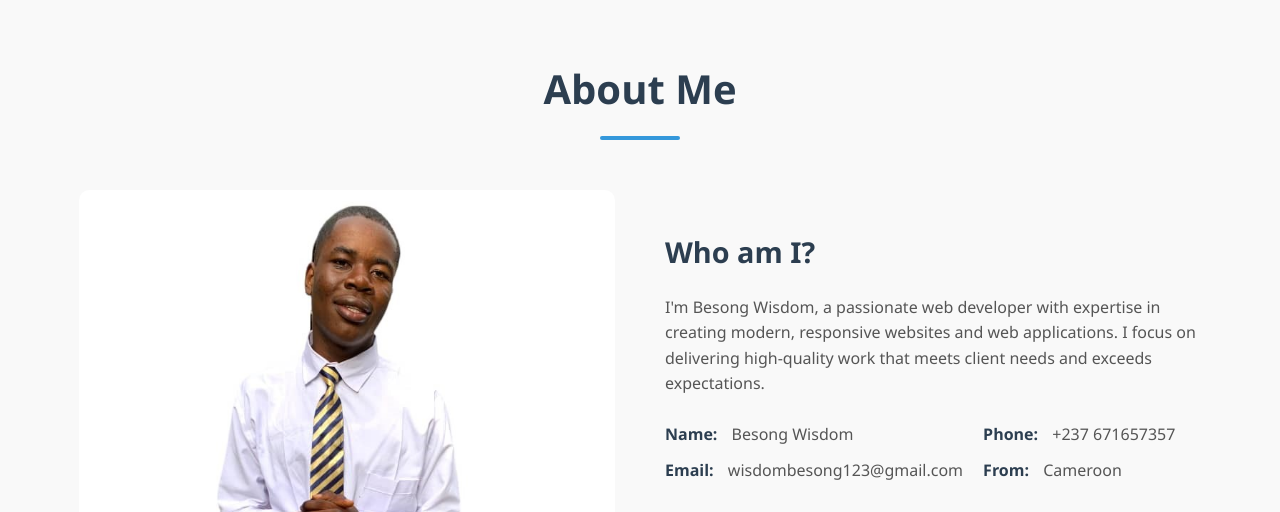
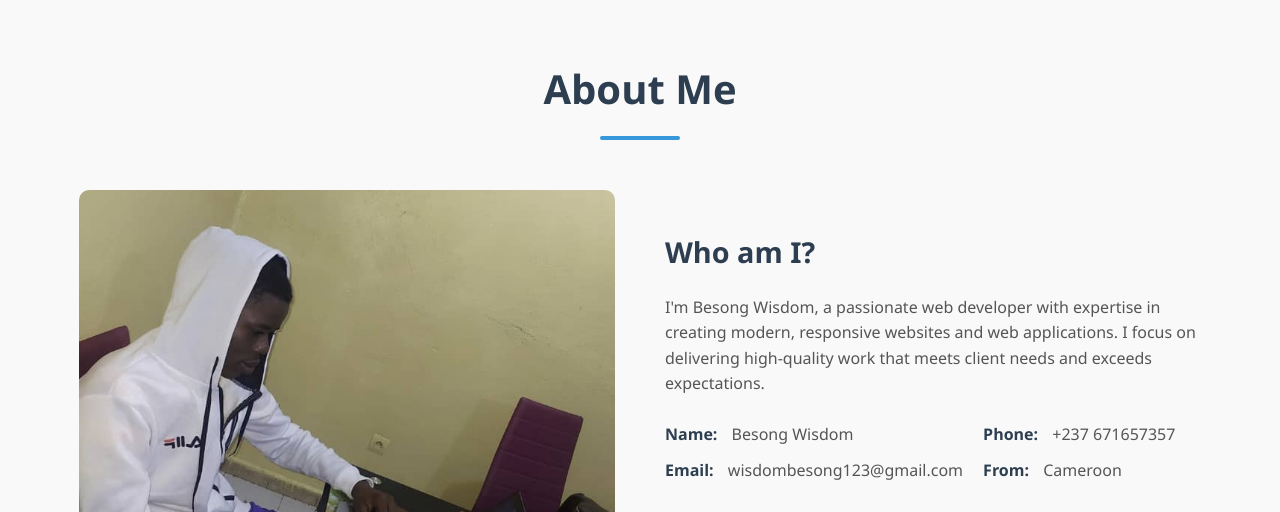
Before and after one commit to bewise-wis/myport, a plain HTML site: page index.html in a window 1280 px wide. Shown: the part 701-1213 px from the top of the page. Drawn offline with Linux system fonts and the light colour scheme.

Commit message:
index.html

```diff
--- a/index.html
+++ b/index.html
@@ -51,7 +51,7 @@
             <h2 class="section-title">About Me</h2>
             <div class="about-content">
                 <div class="about-image">
-                    <img src="pic.jpg" alt="About picture">
+                    <img src="pic2.jpg" alt="About picture">
                 </div>
                 <div class="about-text">
                     <h3>Who am I?</h3>
```
